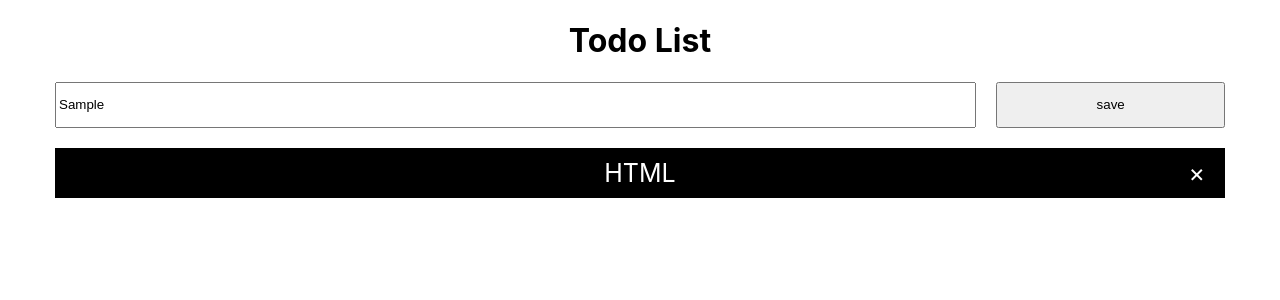
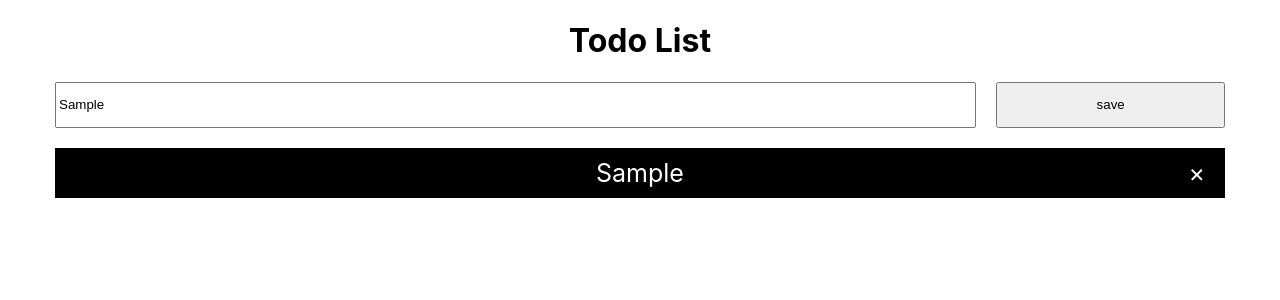
Before and after one commit to sumitsinghrajput56/todo_list, a React (Create React App) app: page / in a window 1280 px wide. Both pictures are taken after typing "Sample" into the empty fields and a click on the button "save". Shown: the top 300 px of the page. Built offline with nearby package versions, Linux system fonts and the light colour scheme.

Commit message:
data add showing functinality done

```diff
--- a/src/App.js
+++ b/src/App.js
@@ -19,6 +19,11 @@ function App() {
       alert("todolist already exist");
     }
   }
+  let list=todolist.map((value,index)=>{
+    return(
+      <TodoListItems value={value}/>
+    )
+  })
   return (
     <div className="App">
       <h1>Todo List</h1>
@@ -27,11 +32,22 @@ function App() {
       </form>
       <div className='outerDiv'>
         <ul>
-          <li>HTML <span>&times;</span></li>
+          {
+            list
+          }
         </ul>
       </div>
     </div>
   );
 }
 
+
 export default App;
+
+function TodoListItems({value})
+{
+    return(
+          <li>{value} <span>&times;</span></li>
+
+    )
+}
```
